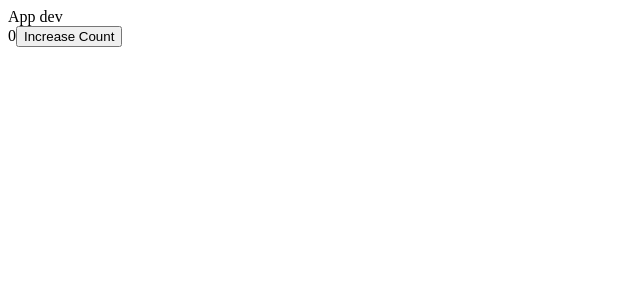
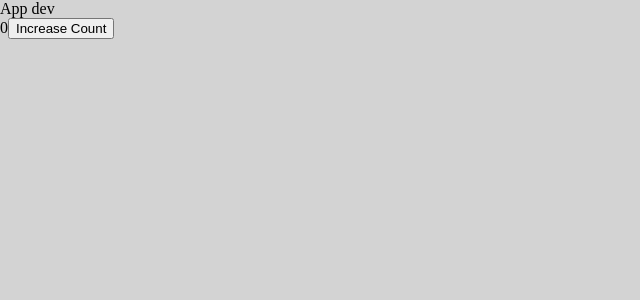
Before and after one commit to driars/SeaBattle, a React app: page / in a window 1280 px wide. Shown: the top 300 px of the page, without its empty margins (0-640 px from the left). Built offline with nearby package versions, Linux system fonts and the light colour scheme.

Commit message:
Copy public folder to set global style

```diff
--- /dev/null
+++ b/public/styles/global.css
@@ -0,0 +1,4 @@
+body {
+  margin: 0;
+  padding: 0;
+}
--- /dev/null
+++ b/src/App.css
@@ -0,0 +1,4 @@
+.container {
+  background-color: lightgray;
+  height: 100vh;
+}
--- a/src/App.tsx
+++ b/src/App.tsx
@@ -1,9 +1,10 @@
 import React from 'react'
 import { ChatBox } from './Components/ChatBox'
+import './App.css'
 
 export const App = () => {
   return (
-    <div>
+    <div className="container">
       <div>App {process.env.name}</div>
       <div>
         <ChatBox />
--- a/src/index.html
+++ b/src/index.html
@@ -1,10 +1,11 @@
-<!DOCTYPE html>
+<!doctype html>
 <html lang="en">
   <head>
     <meta charset="UTF-8" />
     <meta http-equiv="X-UA-Compatible" content="IE=edge" />
     <meta name="viewport" content="width=device-width, initial-scale=1.0" />
     <title>React TypeScript WebPack Eslint Prettier Template</title>
+    <link rel="stylesheet" href="styles/global.css" />
   </head>
   <body>
     <div id="root"></div>
--- a/webpack/webpack.common.js
+++ b/webpack/webpack.common.js
@@ -1,5 +1,6 @@
 const HtmlWebpackPlugin = require('html-webpack-plugin')
 const { CleanWebpackPlugin } = require('clean-webpack-plugin')
+const CopyWebPackPlugin = require('copy-webpack-plugin')
 const path = require('path')
 
 module.exports = {
@@ -38,5 +39,13 @@ module.exports = {
       template: path.resolve(__dirname, '..', './src/index.html'),
     }),
     new CleanWebpackPlugin(),
+    new CopyWebPackPlugin({
+      patterns: [
+        {
+          from: path.resolve(__dirname, '..', './public/styles'),
+          to: path.resolve(__dirname, '..', './build/styles'),
+        },
+      ],
+    }),
   ],
 }
```
